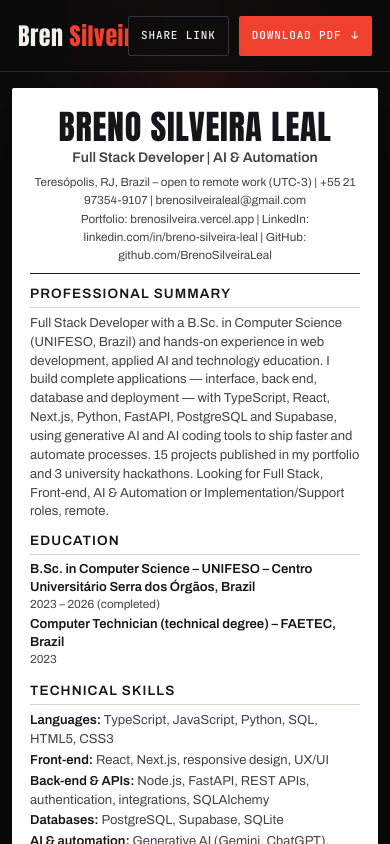
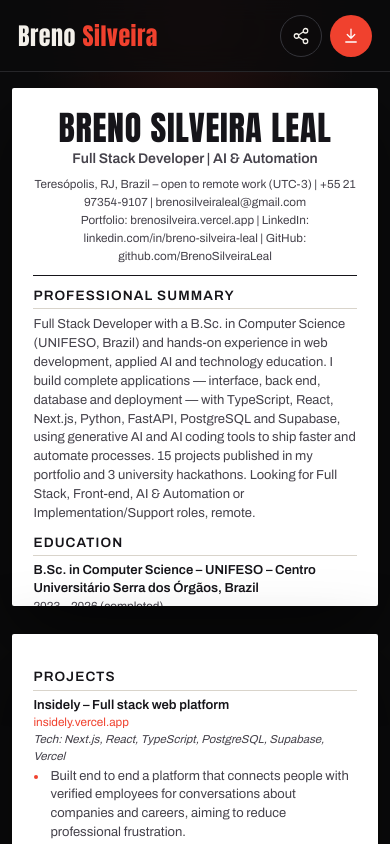
Before and after one commit to BrenoSilveiraLeal/Portfolio, a Next.js app: page /resume in a window 390 px wide. Shown: the top 844 px of the page. Built offline with nearby package versions, Linux system fonts and the light colour scheme.

Commit message:
feat: enhance ResumeActions component with icon buttons for share and download actions

```diff
--- a/app/site.css
+++ b/app/site.css
@@ -582,6 +582,7 @@ h1, h2, h3, p, figure, blockquote, dl, dd { margin: 0; }
 .cv-toolbar { grid-template-columns: 1fr auto; }
 .cv-actions { display: flex; align-items: center; gap: 10px; }
 .cv-actions .btn { height: 40px; padding: 0 16px; font-size: 11px; }
+.cv-icon-action svg { display: block; width: 16px; height: 16px; fill: none; stroke: currentColor; stroke-width: 1.7; stroke-linecap: round; stroke-linejoin: round; }
 .cv-back { font: 500 11px/1 var(--mono); letter-spacing: .08em; text-transform: uppercase; color: var(--muted); margin-right: 10px; }
 .cv-back:hover { color: var(--text); }
 
@@ -623,10 +624,13 @@ h1, h2, h3, p, figure, blockquote, dl, dd { margin: 0; }
 @media (max-width: 760px) {
   .cv-page { padding: 88px 12px 40px; }
   .cv-back { display: none; }
-  .cv-actions .btn { padding: 0 12px; }
-  .cv-paper { padding: 22px 18px; font-size: 13px; }
+  .cv-actions { gap: 8px; }
+  .cv-actions .cv-icon-action { width: 42px; height: 42px; min-width: 42px; padding: 0; border-radius: 50%; justify-content: center; }
+  .cv-action-label { position: absolute; width: 1px; height: 1px; padding: 0; margin: -1px; overflow: hidden; clip: rect(0, 0, 0, 0); white-space: nowrap; border: 0; }
+  .cv-icon-action svg { width: 18px; height: 18px; }
+  .cv-paper { padding: clamp(22px, 6vw, 30px) clamp(18px, 5.5vw, 26px); font-size: 13px; }
   .cv-row { flex-direction: column; gap: 0; }
-  .cv-sheet { width: 100%; height: auto; }
+  .cv-sheet { width: 100%; height: auto; aspect-ratio: 210 / 297; }
   .cv-folio { display: none; }
   .cv-head h1 { font-size: 34px; }
 }
--- a/components/ResumeActions.tsx
+++ b/components/ResumeActions.tsx
@@ -27,8 +27,12 @@ export function ResumeActions({ t }: { t: ResumeLabels }) {
     <div className="cv-actions">
       <Link className="cv-back" href="/">{t.back}</Link>
       <Link className="cv-back" href={t.other.href} hrefLang={t.lang === 'en' ? 'pt-BR' : 'en'}>{t.other.label}</Link>
-      <button type="button" className="btn btn-ghost" onClick={share}>{copied ? t.copied : t.share}</button>
-      <a className="btn btn-solid" href={t.pdf} download={t.pdfName}>{t.download} <span aria-hidden="true">↓</span></a>
+      <button type="button" className="btn btn-ghost cv-icon-action" onClick={share} aria-label={copied ? t.copied : t.share} title={copied ? t.copied : t.share}>
+        <svg viewBox="0 0 24 24" aria-hidden="true"><circle cx="18" cy="5" r="3"/><circle cx="6" cy="12" r="3"/><circle cx="18" cy="19" r="3"/><path d="m8.7 10.7 6.6-4.4M8.7 13.3l6.6 4.4"/></svg><span className="cv-action-label">{copied ? t.copied : t.share}</span>
+      </button>
+      <a className="btn btn-solid cv-icon-action" href={t.pdf} download={t.pdfName} aria-label={t.download} title={t.download}>
+        <svg viewBox="0 0 24 24" aria-hidden="true"><path d="M12 3v12m0 0 5-5m-5 5-5-5M5 20h14"/></svg><span className="cv-action-label">{t.download}</span>
+      </a>
     </div>
   </header>;
 }
```
